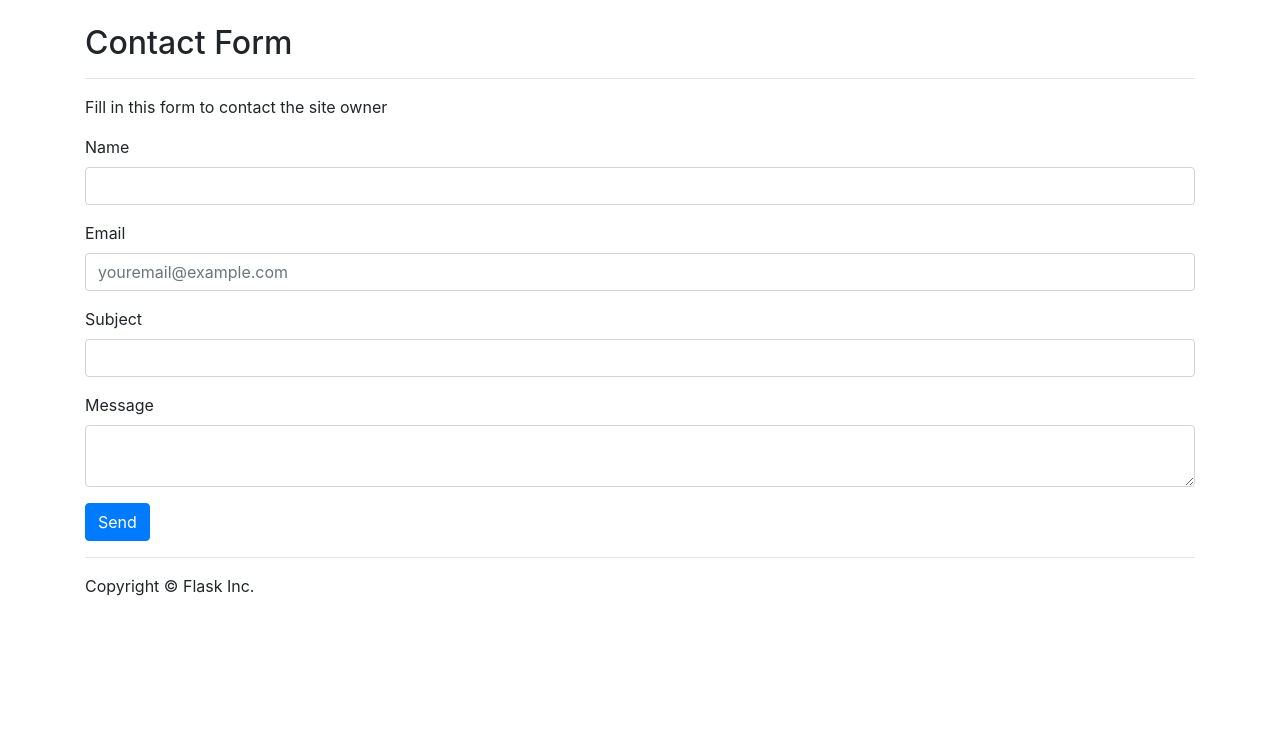
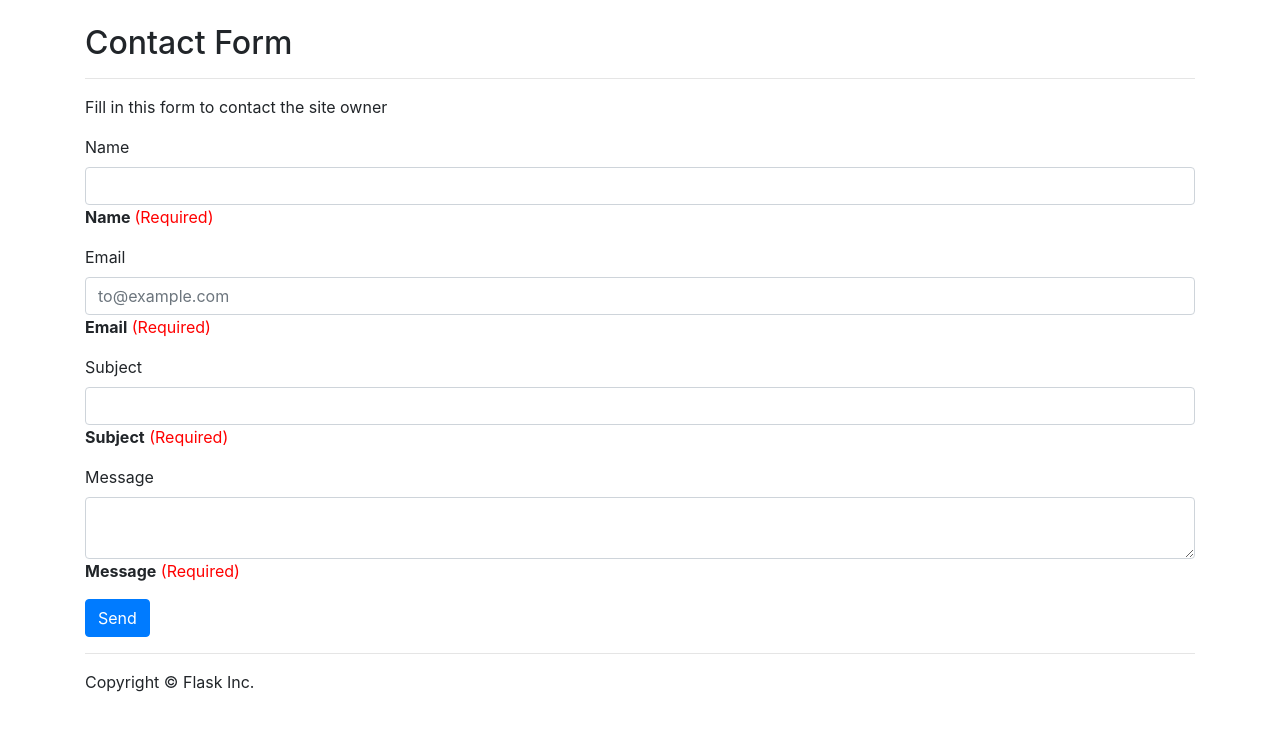
Before and after one commit to odalebrown/info3180-lab3-1, a Python web app: template app/templates/contact.html in a window 1280 px wide. Shown: the part 56-787 px from the top of the page. Run offline with Jinja, Linux system fonts and the light colour scheme; the template is opened without the code that fills it, so the values that code supplies are empty, except form fields; form fields are guessed from the names that the template uses; some libraries are stand-ins or nearby versions.

Commit message:
final commit

```diff
--- a/app/__init__.py
+++ b/app/__init__.py
@@ -1,5 +1,5 @@
-from flask import Flask
-from flask_mail import Mail
+from Flask import Flask
+from Flask_mail import Mail
 
 app = Flask(__name__)
 
--- a/app/templates/contact.html
+++ b/app/templates/contact.html
@@ -9,15 +9,22 @@
         {{ form.csrf_token }}
         <div class="form-group">
             {{ form.name.label }} {{ form.firstname(class="form-control") }}
+        <p><strong>Name </strong><span style="color:red">(Required)</span></p>
+
         </div>
         <div class="form-group">
-            {{ form.email.label }} {{ form.email(class="form-control", placeholder="youremail@example.com") }}
+            {{ form.email.label }} {{ form.email(class="form-control", placeholder="to@example.com") }}
+        <p><strong>Email</strong> <span style="color:red">(Required)</span></p>
+
         </div>
         <div class="form-group">
             {{ form.subject.label }} {{ form.subject(class="form-control") }}
+        <p><strong>Subject</strong> </strong> <span style="color:red">(Required)</span></p>
+
         </div>
         <div class="form-group">
             {{ form.message.label }} {{ form.message(class="form-control") }}
+        <p><strong>Message</strong> <span style="color:red">(Required)</span></p>
         </div>
     <button type="submit" class="btn btn-primary">Send</button>
 </form>
```
Also changed, not shown: run.py (line endings or trailing spaces).
